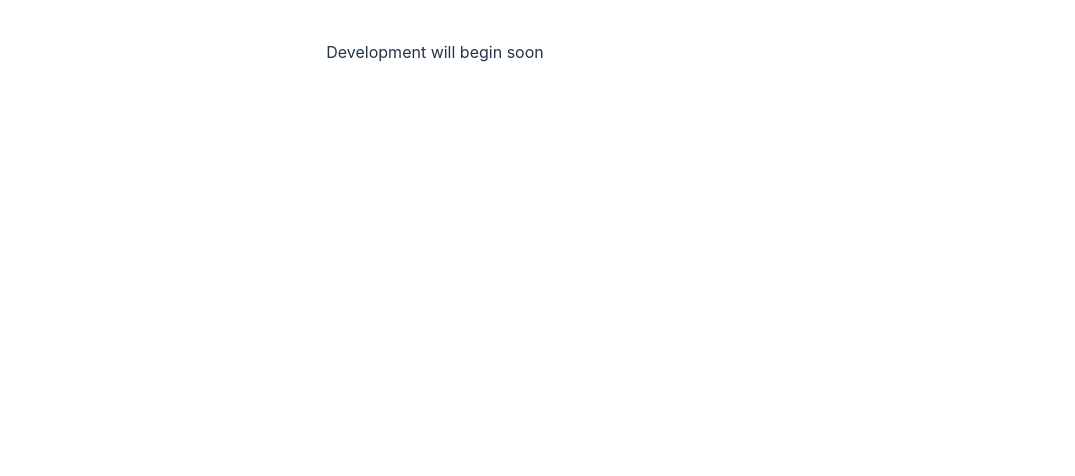
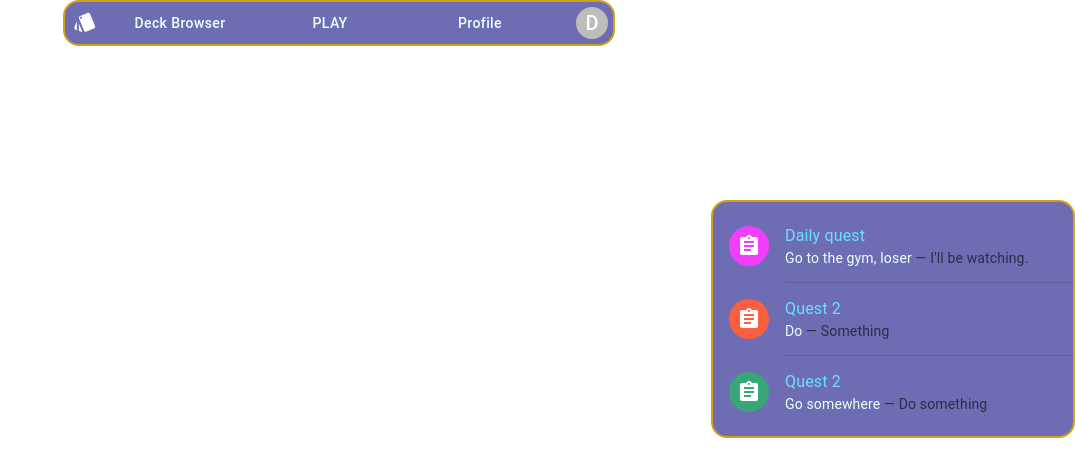
Before and after one commit to KarolisPetrovskis/SEMementoMori, a React (Vite) app in the folder MementoMori/mementomori.client/: page / in a window 1280 px wide. Shown: the top 476 px of the page, without its empty margins (205-1280 px from the left). Built offline with nearby package versions, Linux system fonts and the light colour scheme.

Commit message:
Initial main page with buttons, color to be changed, no backend

```diff
--- a/MementoMori/mementomori.client/src/App.tsx
+++ /dev/null
@@ -1,10 +0,0 @@
-import { useEffect, useState } from 'react';
-import './App.css';
-
-
-
-function App() {
-    return <span> Development will begin soon </span>;
-}
-
-export default App;
--- /dev/null
+++ b/MementoMori/mementomori.client/src/Components/DeckMenu.tsx
@@ -0,0 +1,70 @@
+import * as React from "react";
+import IconButton from "@mui/material/IconButton";
+import Menu from "@mui/material/Menu";
+import MenuItem from "@mui/material/MenuItem";
+import StyleIcon from "@mui/icons-material/Style";
+
+const options = ["Deck 1", "Deck 2", "Deck 3"];
+
+const ITEM_HEIGHT = 48;
+
+export default function DeckMenu() {
+  const [anchorEl, setAnchorEl] = React.useState<null | HTMLElement>(null);
+  const open = Boolean(anchorEl);
+  const handleClick = (event: React.MouseEvent<HTMLElement>) => {
+    setAnchorEl(event.currentTarget);
+  };
+  const handleClose = () => {
+    setAnchorEl(null);
+  };
+
+  return (
+    <div>
+      <IconButton
+        aria-label="more"
+        id="long-button"
+        aria-controls={open ? "long-menu" : undefined}
+        aria-expanded={open ? "true" : undefined}
+        aria-haspopup="true"
+        onClick={handleClick}
+      >
+        <StyleIcon sx={{ color: "white" }} />
+      </IconButton>
+      <Menu
+        id="long-menu"
+        MenuListProps={{
+          "aria-labelledby": "long-button",
+        }}
+        anchorEl={anchorEl}
+        open={open}
+        onClose={handleClose}
+        slotProps={{
+          paper: {
+            sx: {
+              border: 1,
+              borderWidth: 2,
+              borderColor: "#D4A017",
+              bgcolor: "#6E6DB3",
+              color: "#ecffff",
+              borderRadius: "16px",
+            },
+            style: {
+              maxHeight: ITEM_HEIGHT * 4.5,
+              width: "20ch",
+            },
+          },
+        }}
+      >
+        {options.map((option) => (
+          <MenuItem
+            key={option}
+            selected={option === "Pyxis"}
+            onClick={handleClose}
+          >
+            {option}
+          </MenuItem>
+        ))}
+      </Menu>
+    </div>
+  );
+}
--- /dev/null
+++ b/MementoMori/mementomori.client/src/Components/MainMenu.tsx
@@ -0,0 +1,146 @@
+import * as React from "react";
+import Box from "@mui/material/Box";
+import Avatar from "@mui/material/Avatar";
+import Menu from "@mui/material/Menu";
+import MenuItem from "@mui/material/MenuItem";
+import ListItemIcon from "@mui/material/ListItemIcon";
+import Divider from "@mui/material/Divider";
+import IconButton from "@mui/material/IconButton";
+import Tooltip from "@mui/material/Tooltip";
+import PersonAdd from "@mui/icons-material/PersonAdd";
+import Settings from "@mui/icons-material/Settings";
+import Logout from "@mui/icons-material/Logout";
+import DeckMenu from "./DeckMenu.tsx";
+import Button from "@mui/material/Button";
+
+export default function MainMenu() {
+  const [anchorEl, setAnchorEl] = React.useState<null | HTMLElement>(null);
+  const open = Boolean(anchorEl);
+  const handleClick = (event: React.MouseEvent<HTMLElement>) => {
+    setAnchorEl(event.currentTarget);
+  };
+  const handleClose = () => {
+    setAnchorEl(null);
+  };
+  return (
+    <React.Fragment>
+      <Box
+        sx={{
+          display: "flex",
+          textAlign: "center",
+          bgcolor: "#6E6DB3",
+          position: "absolute",
+          right: 460,
+          top: 0,
+          border: 1,
+          borderRadius: "16px",
+          borderColor: "#D4A017",
+          borderWidth: 2,
+        }}
+      >
+        <DeckMenu />
+        <Button
+          sx={{ minWidth: 150, color: "#ecffff" }}
+          style={{ textTransform: "capitalize" }}
+          variant="text"
+        >
+          Deck browser
+        </Button>
+        <Button
+          sx={{ minWidth: 150, color: "#ecffff" }}
+          style={{ textTransform: "capitalize" }}
+          variant="text"
+        >
+          PLAY
+        </Button>
+        <Button
+          sx={{ minWidth: 150, color: "#ecffff" }}
+          style={{ textTransform: "capitalize" }}
+          variant="text"
+        >
+          Profile
+        </Button>
+        <Tooltip title="Account settings">
+          <IconButton
+            onClick={handleClick}
+            size="small"
+            sx={{ ml: 2 }}
+            aria-controls={open ? "account-menu" : undefined}
+            aria-haspopup="true"
+            aria-expanded={open ? "true" : undefined}
+          >
+            <Avatar sx={{ width: 32, height: 32 }}>D</Avatar>
+          </IconButton>
+        </Tooltip>
+      </Box>
+      <Menu
+        anchorEl={anchorEl}
+        id="account-menu"
+        open={open}
+        onClose={handleClose}
+        onClick={handleClose}
+        slotProps={{
+          paper: {
+            elevation: 0,
+            sx: {
+              border: 1,
+              borderWidth: 2,
+              borderColor: "#D4A017",
+              borderRadius: "16px",
+              bgcolor: "#6E6DB3",
+              color: "#ecffff",
+              overflow: "visible",
+              filter: "drop-shadow(0px 2px 8px rgba(0,0,0,0.32))",
+              mt: 1.5,
+              "& .MuiAvatar-root": {
+                width: 32,
+                height: 32,
+                ml: -0.5,
+                mr: 1,
+              },
+              "&::before": {
+                content: '""',
+                display: "block",
+                position: "absolute",
+                top: 0,
+                right: 14,
+                width: 10,
+                height: 10,
+                transform: "translateY(-50%) rotate(45deg)",
+                zIndex: 0,
+              },
+            },
+          },
+        }}
+        transformOrigin={{ horizontal: "right", vertical: "top" }}
+        anchorOrigin={{ horizontal: "right", vertical: "bottom" }}
+      >
+        <MenuItem onClick={handleClose}>
+          <Avatar /> Profile
+        </MenuItem>
+        <MenuItem onClick={handleClose}>
+          <Avatar /> My account
+        </MenuItem>
+        <Divider />
+        <MenuItem onClick={handleClose}>
+          <ListItemIcon>
+            <PersonAdd sx={{ color: "#ecffff" }} fontSize="small" />
+          </ListItemIcon>
+          Add another account
+        </MenuItem>
+        <MenuItem onClick={handleClose}>
+          <ListItemIcon>
+            <Settings sx={{ color: "#ecffff" }} fontSize="small" />
+          </ListItemIcon>
+          Settings
+        </MenuItem>
+        <MenuItem onClick={handleClose}>
+          <ListItemIcon>
+            <Logout sx={{ color: "#ecffff" }} fontSize="small" />
+          </ListItemIcon>
+          Logout
+        </MenuItem>
+      </Menu>
+    </React.Fragment>
+  );
+}
--- /dev/null
+++ b/MementoMori/mementomori.client/src/Components/QuestList.tsx
@@ -0,0 +1,100 @@
+import * as React from "react";
+import List from "@mui/material/List";
+import ListItem from "@mui/material/ListItem";
+import Divider from "@mui/material/Divider";
+import ListItemText from "@mui/material/ListItemText";
+import ListItemAvatar from "@mui/material/ListItemAvatar";
+import Avatar from "@mui/material/Avatar";
+import Typography from "@mui/material/Typography";
+import AssignmentIcon from "@mui/icons-material/Assignment";
+
+export default function QuestList() {
+  return (
+    <List
+      sx={{
+        width: "100%",
+        maxWidth: 360,
+        bgcolor: "#6E6DB3",
+        position: "absolute",
+        border: 1,
+        borderRadius: "16px",
+        borderColor: "#D4A017",
+        borderWidth: 2,
+        right: 0,
+        top: 200,
+      }}
+    >
+      <ListItem alignItems="center">
+        <ListItemAvatar>
+          <Avatar sx={{ bgcolor: "#f03efc" }}>
+            <AssignmentIcon />
+          </Avatar>
+        </ListItemAvatar>
+        <ListItemText
+          primary="Daily quest"
+          sx={{ color: "#6be0fe" }}
+          secondary={
+            <React.Fragment>
+              <Typography
+                component="span"
+                variant="body2"
+                sx={{ color: "#ecffff", display: "inline" }}
+              >
+                Go to the gym, loser
+              </Typography>
+              {" — I'll be watching."}
+            </React.Fragment>
+          }
+        />
+      </ListItem>
+      <Divider variant="inset" component="li" />
+      <ListItem alignItems="center">
+        <ListItemAvatar>
+          <Avatar sx={{ bgcolor: "#fc5f3f" }}>
+            <AssignmentIcon />
+          </Avatar>
+        </ListItemAvatar>
+        <ListItemText
+          primary="Quest 2"
+          sx={{ color: "#6be0fe" }}
+          secondary={
+            <React.Fragment>
+              <Typography
+                component="span"
+                variant="body2"
+                sx={{ color: "#ecffff", display: "inline" }}
+              >
+                Do
+              </Typography>
+              {" — Something"}
+            </React.Fragment>
+          }
+        />
+      </ListItem>
+      <Divider variant="inset" component="li" />
+      <ListItem alignItems="center">
+        <ListItemAvatar>
+          <Avatar sx={{ bgcolor: "#39a677" }}>
+            <AssignmentIcon />
+          </Avatar>
+        </ListItemAvatar>
+        <ListItemText
+          primary="Quest 2"
+          sx={{ color: "#6be0fe" }}
+          secondary={
+            <React.Fragment>
+              <Typography
+                component="span"
+                variant="body2"
+                sx={{ color: "#ecffff", display: "inline" }}
+              >
+                Go somewhere
+              </Typography>
+              {" — Do something"}
+            </React.Fragment>
+          }
+        />
+      </ListItem>
+    </List>
+  );
+}
--- /dev/null
+++ b/MementoMori/mementomori.client/src/Components/Title.tsx
@@ -0,0 +1,18 @@
+import Typography from "@mui/material/Typography";
+
+export default function Title() {
+  return (
+    <Typography
+      sx={{
+        position: "absolute",
+        bottom: 0,
+        left: 30,
+        color: "#FFFFFF",
+      }}
+      variant="h2"
+      gutterBottom
+    >
+      Memento Mori...
+    </Typography>
+  );
+}
--- a/MementoMori/mementomori.client/src/index.css
+++ b/MementoMori/mementomori.client/src/index.css
@@ -3,7 +3,7 @@
   line-height: 1.5;
   font-weight: 400;
 
-  color-scheme: light dark;
+  color-scheme: normal;
   color: rgba(255, 255, 255, 0.87);
   background-color: #242424;
 
--- a/MementoMori/mementomori.client/src/main.tsx
+++ b/MementoMori/mementomori.client/src/main.tsx
@@ -1,10 +1,14 @@
-import { StrictMode } from 'react'
-import { createRoot } from 'react-dom/client'
-import App from './App.tsx'
-import './index.css'
+import { StrictMode } from "react";
+import { createRoot } from "react-dom/client";
+import "./index.css";
+import QuestList from "./Components/QuestList.tsx";
+import MainMenu from "./Components/MainMenu.tsx";
+import Title from "./Components/Title.tsx";
 
-createRoot(document.getElementById('root')!).render(
+createRoot(document.getElementById("root")!).render(
   <StrictMode>
-    <App />
-  </StrictMode>,
-)
+    <Title />
+    <QuestList />
+    <MainMenu />
+  </StrictMode>
+);
--- a/package.json
+++ b/package.json
@@ -2,6 +2,7 @@
   "dependencies": {
     "@emotion/react": "^11.13.3",
     "@emotion/styled": "^11.13.0",
+<<<<<<< HEAD
     "@fontsource/roboto": "^5.1.0",
     "@mui/icons-material": "^6.1.0",
     "@mui/joy": "^5.0.0-beta.48",
@@ -12,5 +13,9 @@
   },
   "devDependencies": {
     "less": "^4.2.0"
+=======
+    "@mui/icons-material": "^6.1.0",
+    "@mui/material": "^6.1.0"
+>>>>>>> 7f568f1 (Initial main page with buttons, color to be changed, no backend)
   }
 }
```
Also changed, not shown: MementoMori/mementomori.client/src/Components/App.tsx (added, +7 -0 lines), 1 other file (tests, documents, lock files or other folders).
